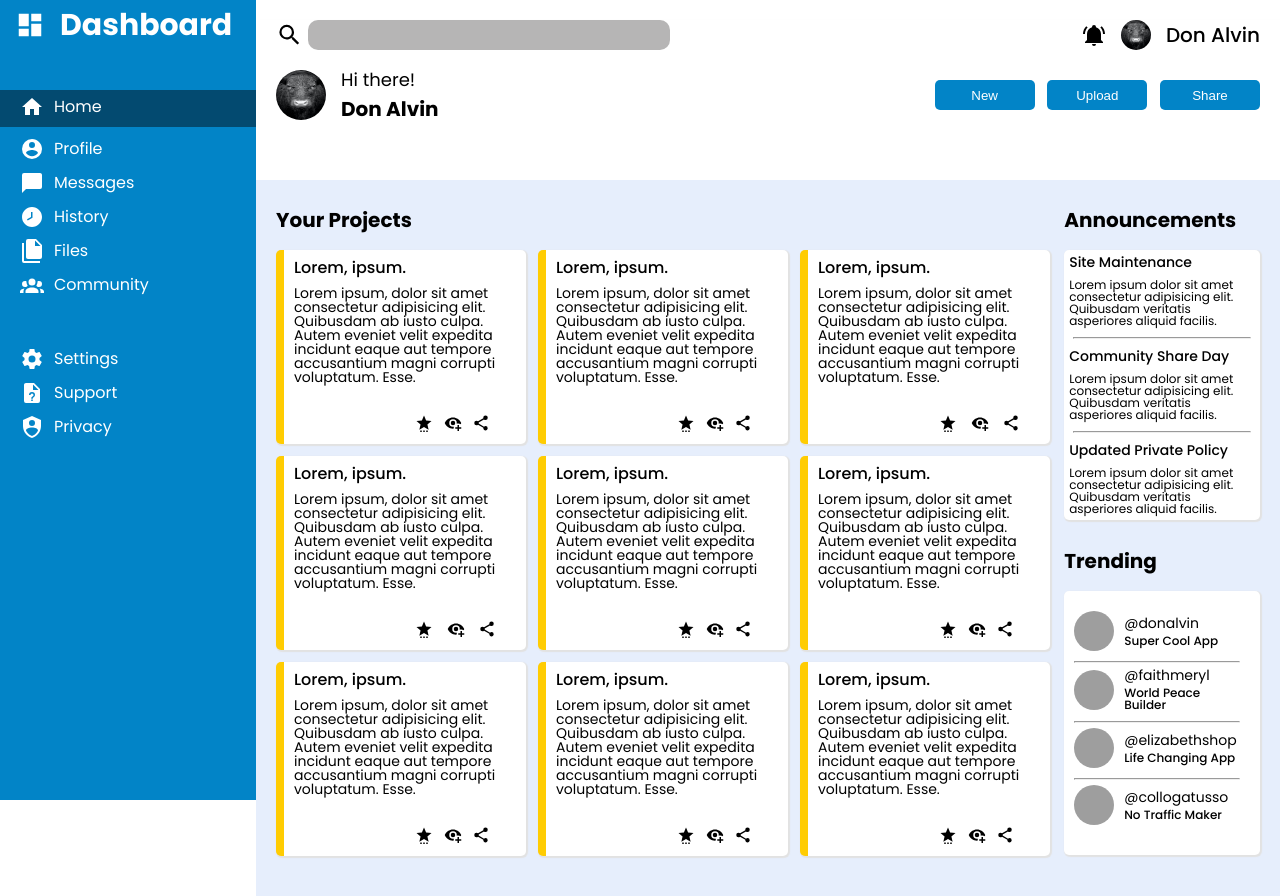
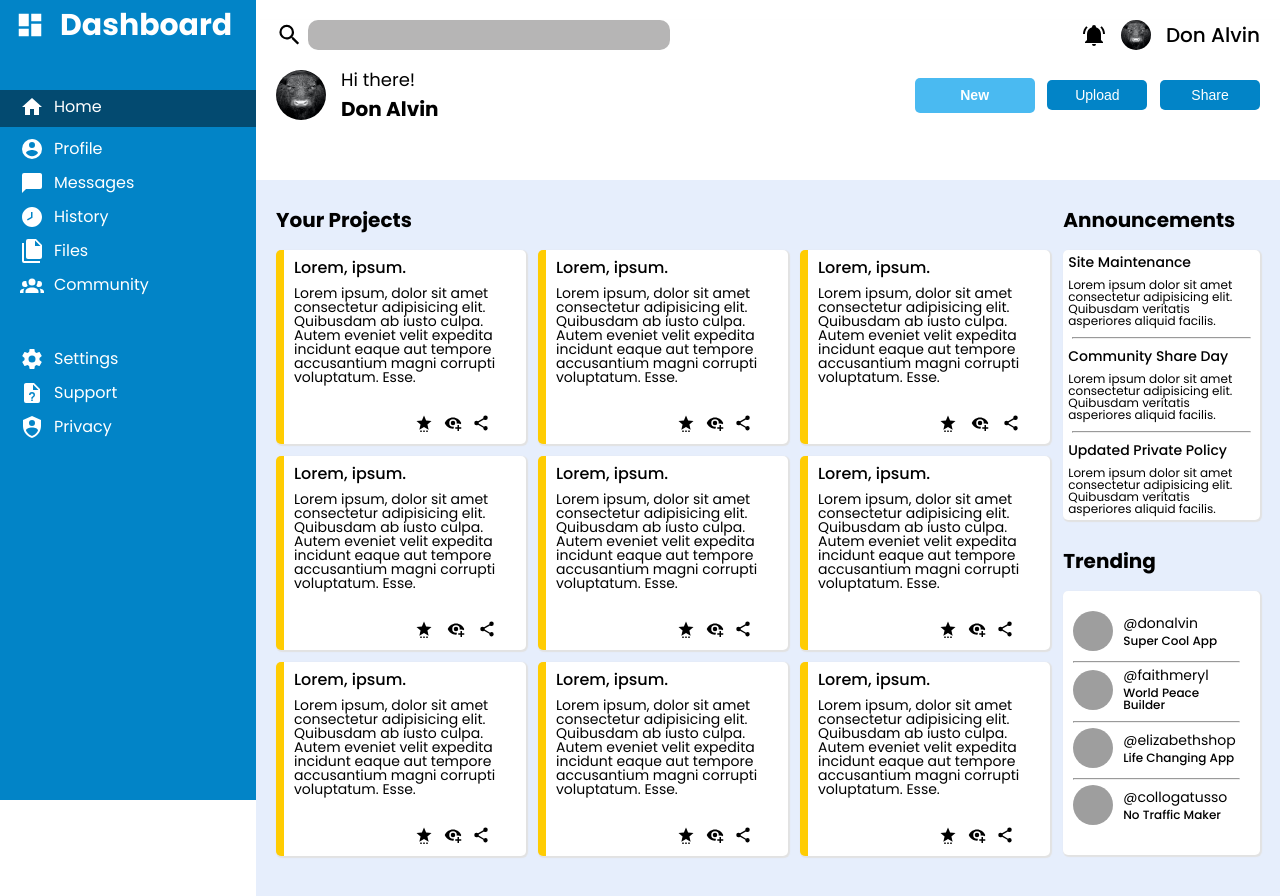
Before and after one commit to Don-Alvin/odin-dashboard, a plain HTML site: page index.html in a window 1280 px wide. In both pictures the pointer is over the button "New". Drawn offline with Linux system fonts and the light colour scheme; grey boxes are pictures that could not be loaded.

Commit message:
New Changes

```diff
--- a/dashboard.css
+++ b/dashboard.css
@@ -153,6 +153,15 @@ body {
 	width: 100px;
 	height: 30px;
 	cursor: pointer;
+	font-size: 1.4rem;
+}
+
+.btn:hover {
+	background-color: #4abaf1;
+	width: 120px;
+	height: 35px;
+	font-weight: 600;
+	transition: 0.5s;
 }
 
 img {
@@ -315,7 +324,6 @@ input:focus {
 
 section {
 	display: flex;
-	gap: 5px;
 	background-color: rgb(230, 238, 252);
 }
 
```
